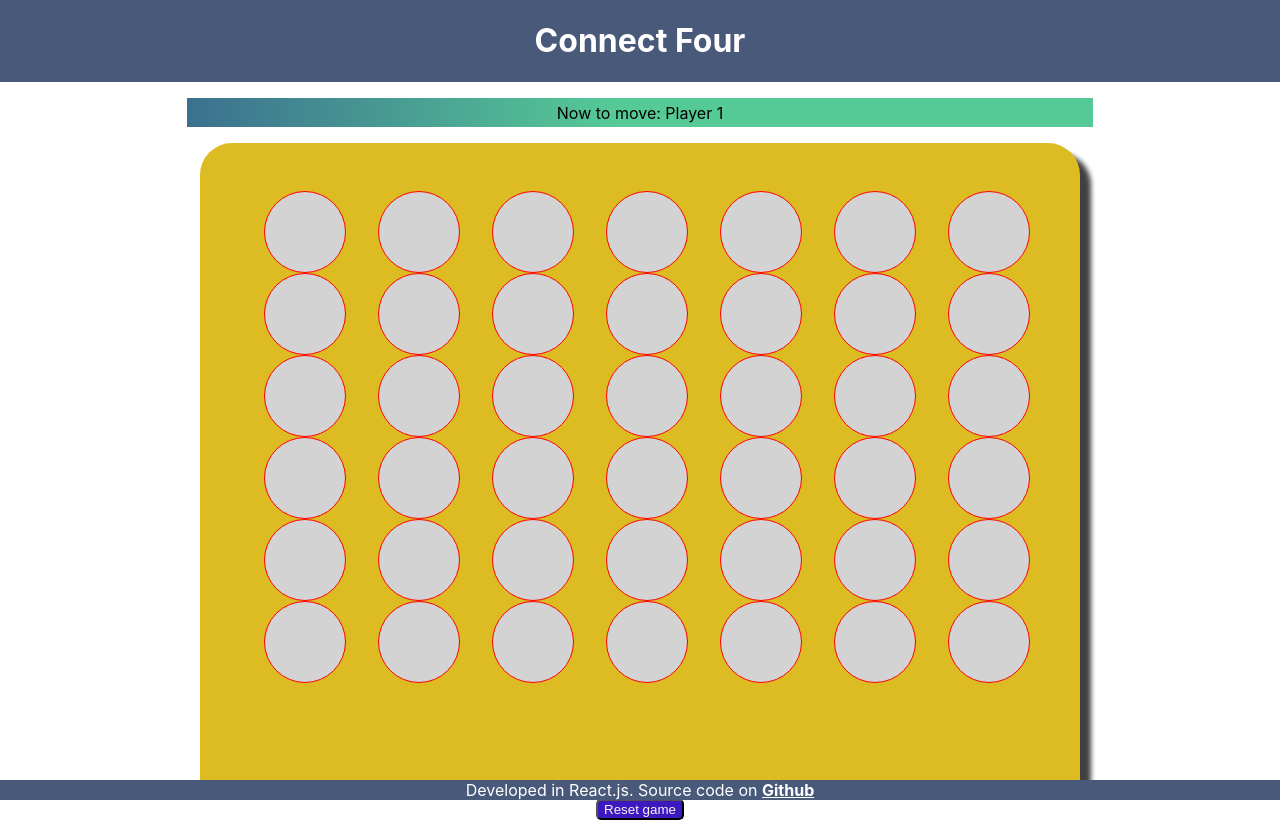
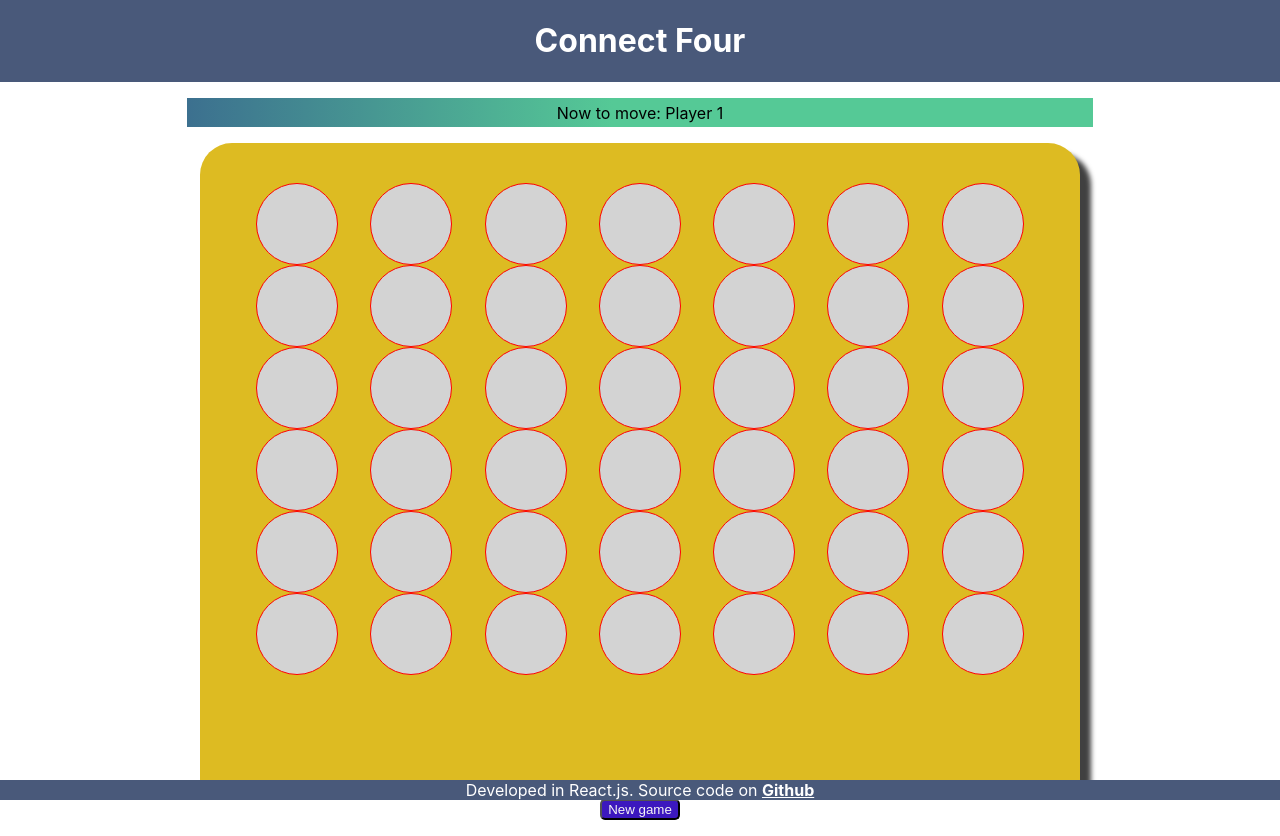
Before and after one commit to theborgh/connect-four, a React (Create React App) app: page / in a window 1280 px wide. Built offline with nearby package versions, Linux system fonts and the light colour scheme.

Commit message:
Minor layout fix

```diff
--- a/src/components/MainContent/Board/Board.css
+++ b/src/components/MainContent/Board/Board.css
@@ -12,11 +12,12 @@
 }
 
 .pieceholes-container {
-  margin: 3rem;
+  margin: 2.5rem;
   display: flex;
   flex-direction: column;
   flex-wrap: wrap;
   justify-self: center;
+  width: 100%;
 }
 
 .column:hover {
--- a/src/components/MainContent/ResetButton/ResetButton.jsx
+++ b/src/components/MainContent/ResetButton/ResetButton.jsx
@@ -5,7 +5,7 @@ export default class ResetButton extends Component {
   render() {
     return (
       <button className="reset-button" onClick={this.props.onClick}>
-        Reset game
+        New game
       </button>
     );
   }
```
